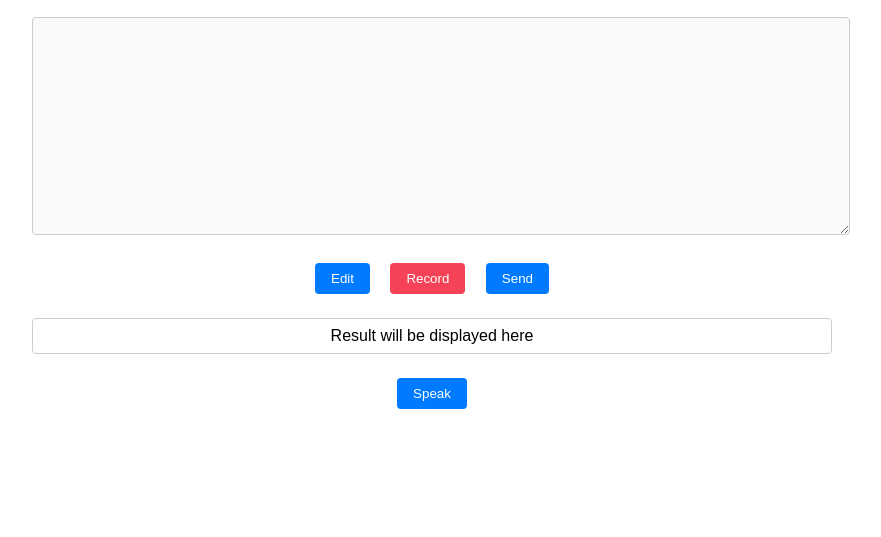
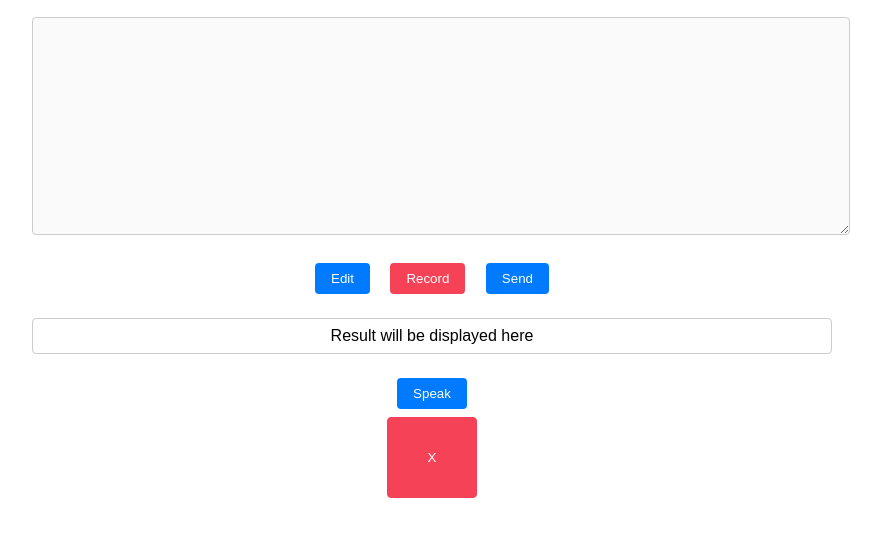
Before and after one commit to MementoMori11723/V2V, a plain HTML site: page client/pages/index.html in a window 1280 px wide. Shown: the part 95-632 px from the top of the page, without its empty margins (208-1089 px from the left). Drawn offline with Linux system fonts and the light colour scheme.

Commit message:
Changed something
it seems to have an oppsite effect...

```diff
--- a/client/pages/static/css/styles.css
+++ b/client/pages/static/css/styles.css
@@ -55,6 +55,7 @@ button:hover {
 }
 
 #error-msg {
+  display: flex;
   padding: 1rem;
   border: 1px solid #f54257;
   border-radius: 0.25rem;
```
Also changed, not shown: client/pages/index.html (+1 -3 lines).
